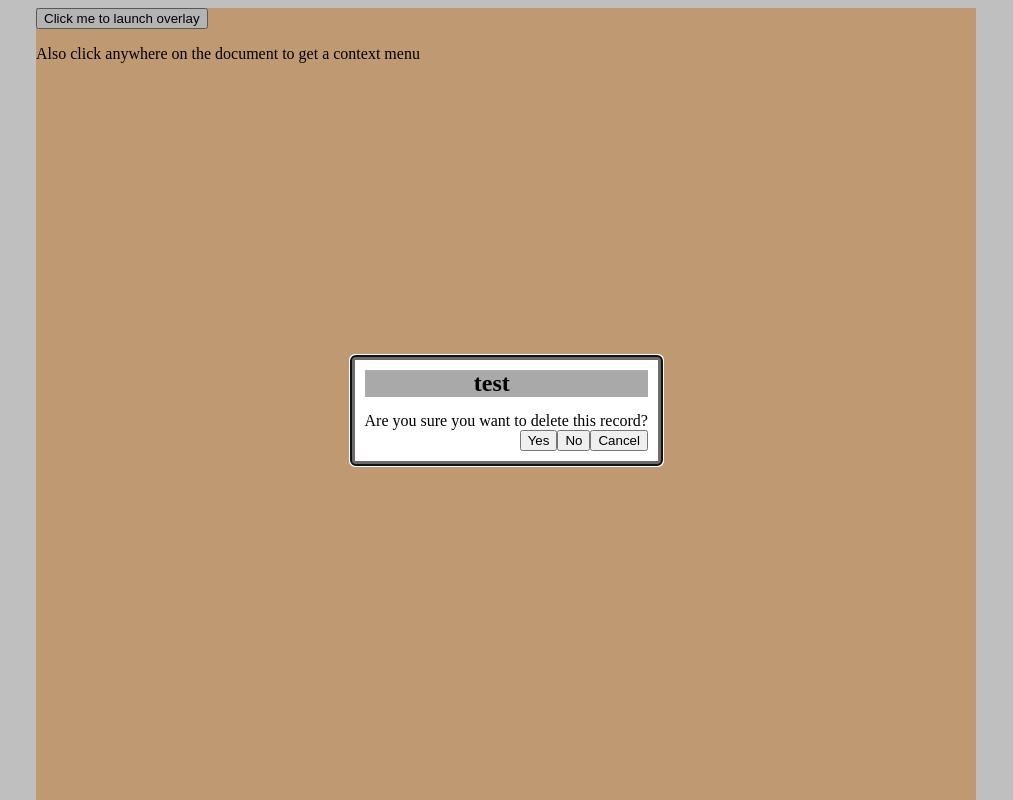
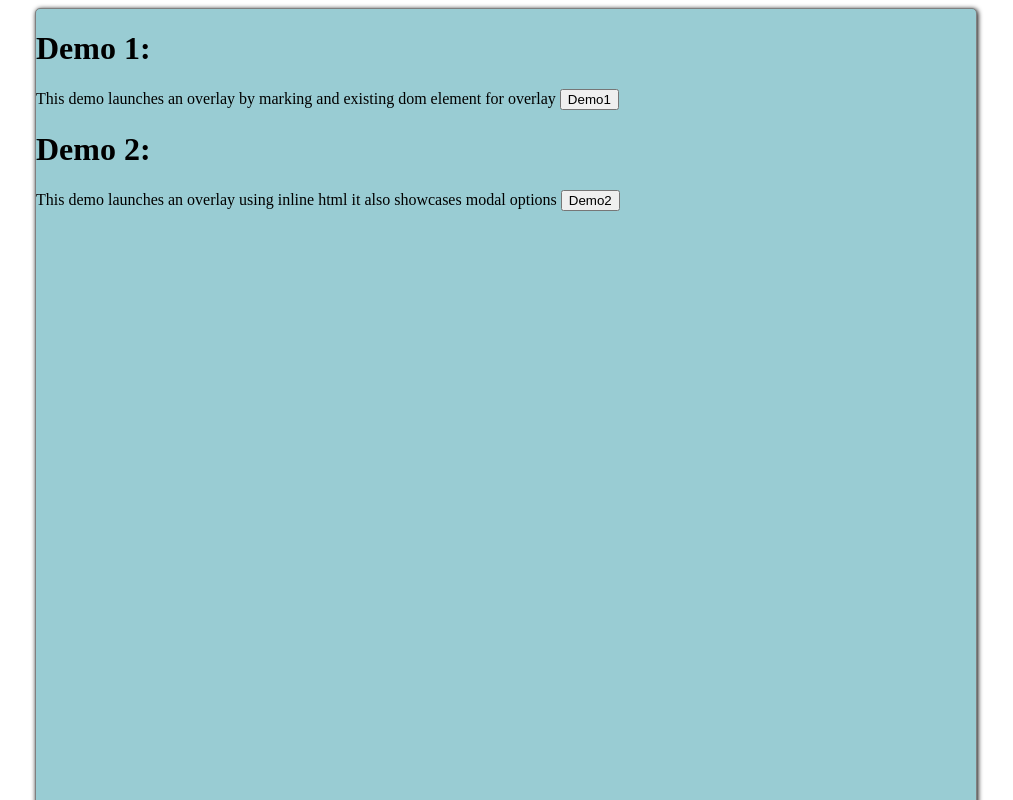
Before and after one commit to svivekvarma/vOverlay, a plain HTML site: page Index.htm in a window 1280 px wide. Shown: the top 800 px of the page, without its empty margins (134-1147 px from the left). Drawn offline with Linux system fonts and the light colour scheme.

Commit message:
Revamped the demos and remove any non overlay css to the page

```diff
--- a/Index.htm
+++ b/Index.htm
@@ -5,45 +5,70 @@
     <link href="voverlay.css" rel="stylesheet" />
     <script src="jquery-1.7.2.min.js" type="text/javascript"></script>
     <script src="voverlay.js"></script>
+    <style>
+        body {
+            background-color: white;
+        }
+
+        .container {
+            display: block;
+            width: 940px;
+            margin: 0px auto;
+            background-color: rgb(153, 204, 211);
+            height: 1024px;
+            border-radius: 5px;
+            box-shadow: 1px 1px 5px black;
+            border: 1px solid grey;
+        }
+
+        .example1 {
+            height: 300px;
+            width: 1024px;
+            display: none;
+        }
+
+        .example2, .example3 {
+            display: none;
+        }
+    </style>
 </head>
 <body>
     <div class="container">
-        <input class="launchexample1" type="button" value="Click me to launch overlay" />
-        <p>
-            Also click anywhere on the document to get a context menu
+
+        <h1>Demo 1: </h1>
+        <p>This demo launches an overlay by marking and existing dom element for overlay
+            <input class="launchdemo1" type="button" value="Demo1" />
         </p>
         <div class="example1">
-            <b>Testing of Modal Window</b>
-            <input class="launchexample2" type="button" value="Click me to alunch another overlay" />
+            <p>Showcase overlay on top of overlay</p>
+            <input class="launchexample2" type="button" value="launch" />
         </div>
         <div class="example2">
-            <b class="anothertest">Testing of Modal Window2</b>
+            <p class="anothertest">This one is on top another overlay and it dynamically calculates the z indexes to stack them right</p>
         </div>
-        <div class="example3">
-            <b class="">Context Menu</b>
-        </div>
+        <h1>Demo 2: </h1>
+        <p>This demo launches an overlay using inline html it also showcases modal options
+            <input class="launchdemo2" type="button" value="Demo2" />
+        </p>
+
+
     </div>
 </body>
 </html>
 <script type="text/javascript">
     $(document).ready(function () {
 
-        $('.launchexample1').click(function () {
+        $('.launchdemo1').click(function () {
 
-            $('.example1').voverlay('show', { title: "test", opacity: "0.24", modalMode: true, closeOverride: false, onOpen: function () { console.log('Open event fired for overlay'); }, onClose: function () { console.log('Close event fired for overlay'); } });
+            $('.example1').voverlay('show', { title: false, opacity: "0.24", closeOverride: false, onOpen: function () { console.log('Open event fired for overlay'); }, onClose: function () { console.log('Close event fired for overlay'); } });
 
         });
 
         $('.launchexample2').click(function () {
 
             $('.example2').voverlay('show', {
-                title: "test",
+                title: "Test",
                 closebutton: "yes",
-                modalMode: true,
-
-                onModalYes: function () { console.log('yes from 2') },
-                modalButtonsToShow: ["yes", "no"],
-                modalYesButtonTemplate: function () { return '<a class="btn btn-mini" href="#"><i class="icon-star"></i> Star</a>'; },
                 maskopacity: "0.24",
                 closeOverride: false,
                 onOpen: function () { console.log('Open event fired for overlay example2'); },
@@ -52,13 +77,16 @@
 
         });
 
+        $('.launchdemo2').click(function () {
+            $.voverlay.show({
+                html: "Are you sure you want to delete this record?",
+                title: "Test",
+                closebutton: "yes",
+                modalMode: true
+            });
+        });
 
-        $.voverlay.show({
-            html: "Are you sure you want to delete this record?",
-            title: "test",
-            closebutton: "yes",
-            modalMode: true
-        });
+
 
 
         //        var one = setTimeout(function () {
--- a/voverlay.css
+++ b/voverlay.css
@@ -1,25 +1,3 @@
-body {
-    background-color: white;
-}
-
-.container {
-    display: block;
-    width: 940px;
-    margin: 0px auto;
-    background-color: #FFCC99;
-    height: 1024px;
-}
-
-.example1 {
-    height: 300px;
-    width: 1024px;
-    display: none;
-}
-
-.example2, .example3 {
-    display: none;
-}
-
 .mask {
     position: fixed;
     z-index: 1000;
@@ -36,15 +14,16 @@ body {
     z-index: 1100;
     padding: 10px;
     background-color: #FFFFFF;
-    border: 5px solid rgb(111, 106, 106);
+    border: 2px solid rgb(99, 94, 94);
     border-radius: 5px;
+    box-shadow: 1px 2px 5px black;
 }
 
     .window h2 {
         margin: 0px 0px 0px 0px;
-        text-align: center;
+        text-align: left;
         width: 100%;
-        background-color: darkgray;
+        border-bottom: 1px solid grey;
     }
 
 .voverlaycontent {
@@ -83,4 +62,5 @@ body {
 
 .voverlaymodalactioncontainer {
     text-align: right;
+    padding: 10px 0px 0px 0px;
 }
```
Also changed, not shown: voverlayclose.png (added).
